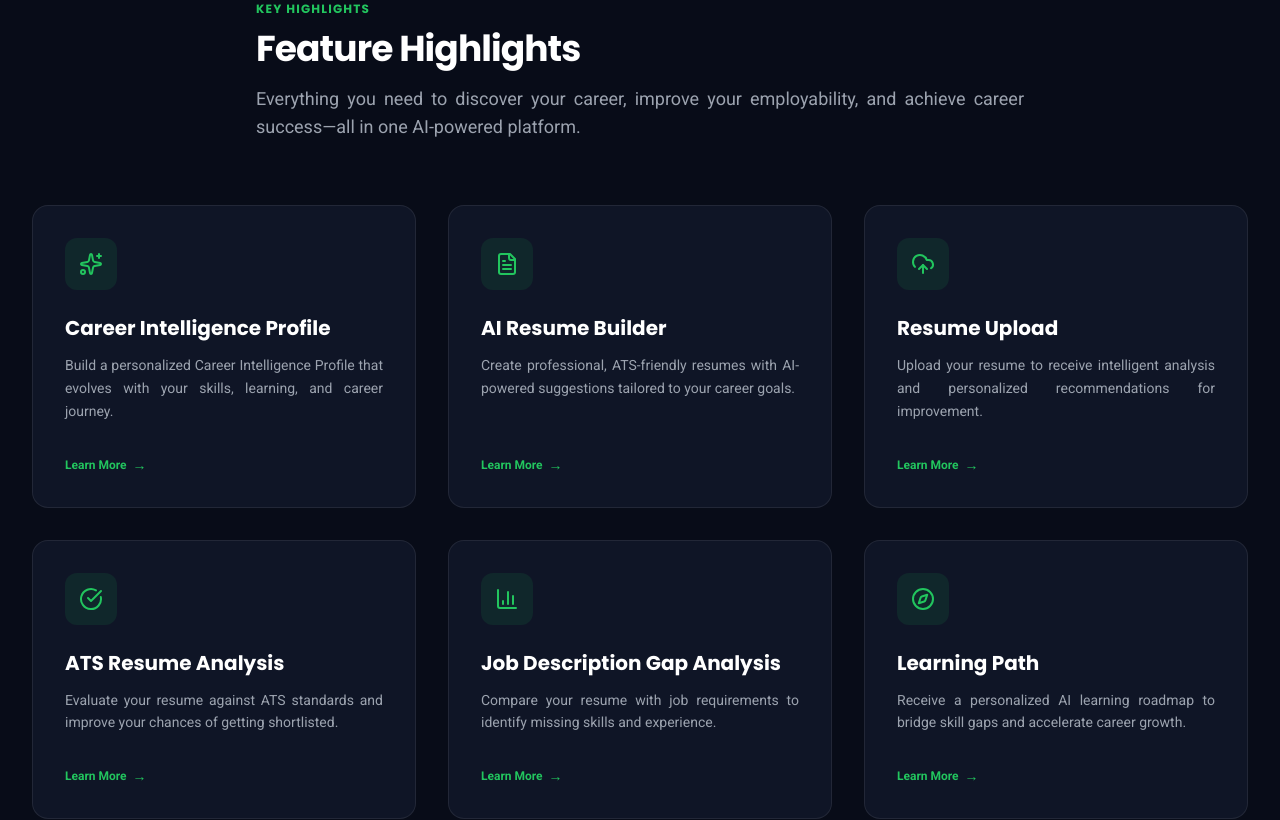
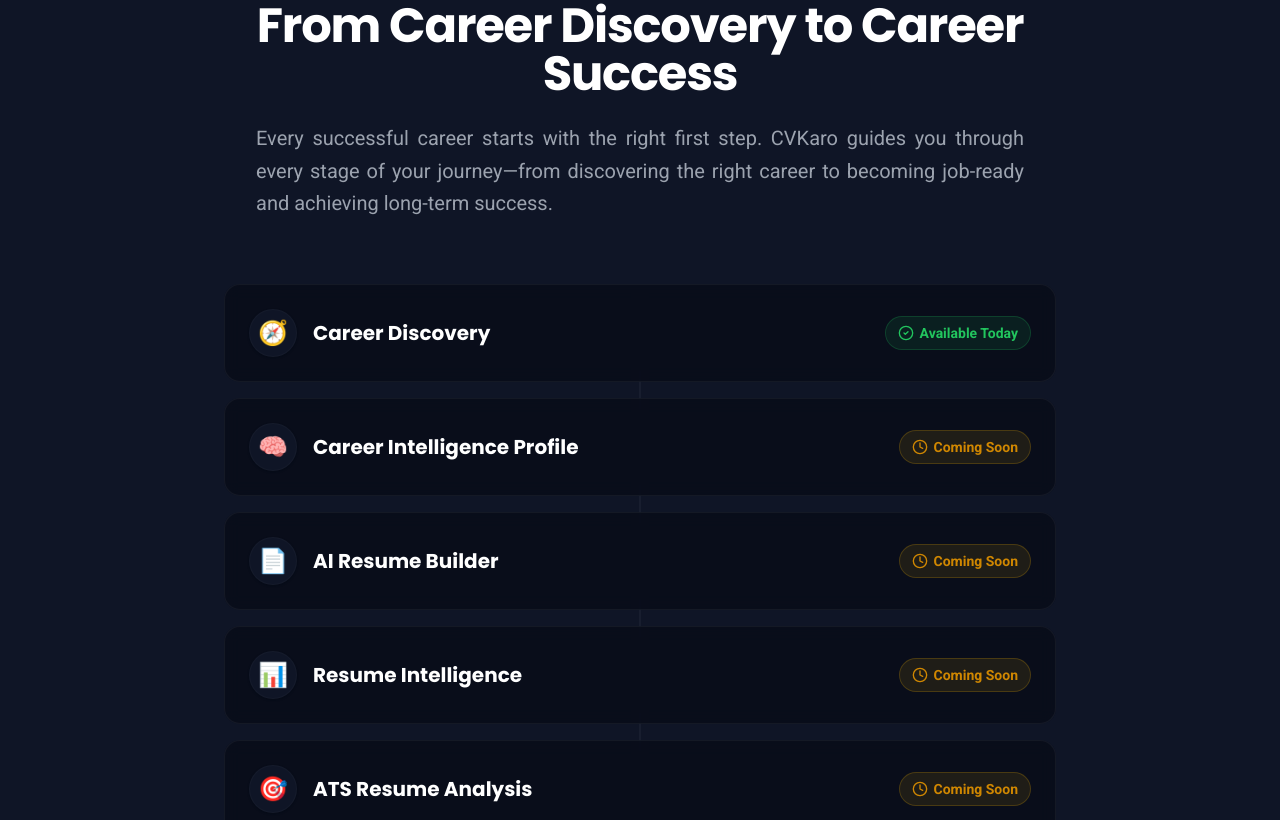
Before and after one commit to phanindra73/cvkaro-public, a React (Vite) app: page / in a window 1280 px wide. Shown: the part 4300-5120 px from the top of the page. Built offline with nearby package versions, Linux system fonts and the light colour scheme.

Commit message:
career jorney add committ

```diff
--- a/src/App.tsx
+++ b/src/App.tsx
@@ -7,6 +7,7 @@
 import WhyFirstJobMatters from "./components/WhyFirstJobMatters";
 import WhyChooseCVKaro from "./components/WhyChooseCVKaro";
 import WhyCVKaro from "./components/WhyCVKaro";
+import CareerRoadmap from "./components/CareerRoadmap";
 
 
 import Features from "./components/Features";
@@ -166,6 +167,9 @@
           {/* Why CVKaro (Value Pros) */}
           <WhyCVKaro onLearnMoreClick={handleGetStartedClick} />
 
+          {/* Career Roadmap Timeline */}
+          <CareerRoadmap />
+
           {/* Feature Highlights bento cards */}
           <Features onFeatureSelect={handleFeatureSelect} />
 
--- /dev/null
+++ b/src/components/CareerRoadmap.tsx
@@ -0,0 +1,88 @@
+import React from 'react';
+import { CheckCircle2, Clock, Target } from 'lucide-react';
+
+export default function CareerRoadmap() {
+  const steps = [
+    { icon: "🧭", title: "Career Discovery", status: "Available Today", statusType: "available" },
+    { icon: "🧠", title: "Career Intelligence Profile", status: "Coming Soon", statusType: "upcoming" },
+    { icon: "📄", title: "AI Resume Builder", status: "Coming Soon", statusType: "upcoming" },
+    { icon: "📊", title: "Resume Intelligence", status: "Coming Soon", statusType: "upcoming" },
+    { icon: "🎯", title: "ATS Resume Analysis", status: "Coming Soon", statusType: "upcoming" },
+    { icon: "📑", title: "Job Description Gap Analysis", status: "Coming Soon", statusType: "upcoming" },
+    { icon: "📚", title: "Skill Gap Analysis & AI Learning Path", status: "Coming Soon", statusType: "upcoming" },
+    { icon: "🚀", title: "Career Success", status: "Your Goal", statusType: "goal" }
+  ];
+
+  const getStatusBadge = (status: string, type: string) => {
+    switch (type) {
+      case "available":
+        return (
+          <div className="flex items-center gap-1.5 px-3 py-1.5 rounded-full bg-brand-green/10 text-brand-green text-sm font-semibold border border-brand-green/20">
+            <CheckCircle2 className="w-4 h-4" />
+            {status}
+          </div>
+        );
+      case "upcoming":
+        return (
+          <div className="flex items-center gap-1.5 px-3 py-1.5 rounded-full bg-yellow-500/10 text-yellow-600 text-sm font-semibold border border-yellow-500/20">
+            <Clock className="w-4 h-4" />
+            {status}
+          </div>
+        );
+      case "goal":
+        return (
+          <div className="flex items-center gap-1.5 px-3 py-1.5 rounded-full bg-blue-500/10 text-blue-600 text-sm font-semibold border border-blue-500/20">
+            <Target className="w-4 h-4" />
+            {status}
+          </div>
+        );
+      default:
+        return null;
+    }
+  };
+
+  return (
+    <section className="py-20 sm:py-28 bg-white relative overflow-hidden border-t border-border-gray/30">
+      {/* Decorative gradients */}
+      <div className="absolute top-0 right-1/4 w-96 h-96 bg-brand-green/5 rounded-full blur-3xl -z-10" />
+      <div className="absolute bottom-0 left-1/4 w-96 h-96 bg-blue-500/5 rounded-full blur-3xl -z-10" />
+
+      <div className="max-w-4xl mx-auto px-4 sm:px-6 lg:px-8">
+        <div className="text-center mb-16">
+          <h2 className="text-3xl sm:text-4xl lg:text-5xl font-display font-bold text-navy-dark mb-6 tracking-tight">
+            From Career Discovery to Career Success
+          </h2>
+          <p className="text-lg sm:text-xl text-text-muted leading-relaxed max-w-3xl mx-auto">
+            Every successful career starts with the right first step. CVKaro guides you through every stage of your journey—from discovering the right career to becoming job-ready and achieving long-term success.
+          </p>
+        </div>
+
+        <div className="relative">
+          {/* Vertical line connecting the steps */}
+          <div className="absolute left-[39px] sm:left-1/2 top-4 bottom-4 w-0.5 bg-border-gray/50 sm:-translate-x-1/2 z-0 hidden sm:block"></div>
+
+          <div className="space-y-4 relative z-10">
+            {steps.map((step, index) => (
+              <div
+                key={index}
+                className="bg-light-bg/80 backdrop-blur-sm p-4 sm:p-6 rounded-2xl border border-border-gray/60 hover:shadow-md hover:border-brand-green/40 transition-all duration-300 flex flex-col sm:flex-row items-start sm:items-center justify-between gap-4 group"
+              >
+                <div className="flex items-center gap-4">
+                  <div className="w-12 h-12 bg-white rounded-full shadow-sm flex items-center justify-center text-2xl shrink-0 group-hover:scale-110 group-hover:bg-brand-green/5 transition-all duration-300 border border-border-gray/30">
+                    {step.icon}
+                  </div>
+                  <h3 className="text-lg sm:text-xl font-bold text-navy-dark group-hover:text-brand-green transition-colors">
+                    {step.title}
+                  </h3>
+                </div>
+                <div className="ml-16 sm:ml-0">
+                  {getStatusBadge(step.status, step.statusType)}
+                </div>
+              </div>
+            ))}
+          </div>
+        </div>
+      </div>
+    </section>
+  );
+}
```
